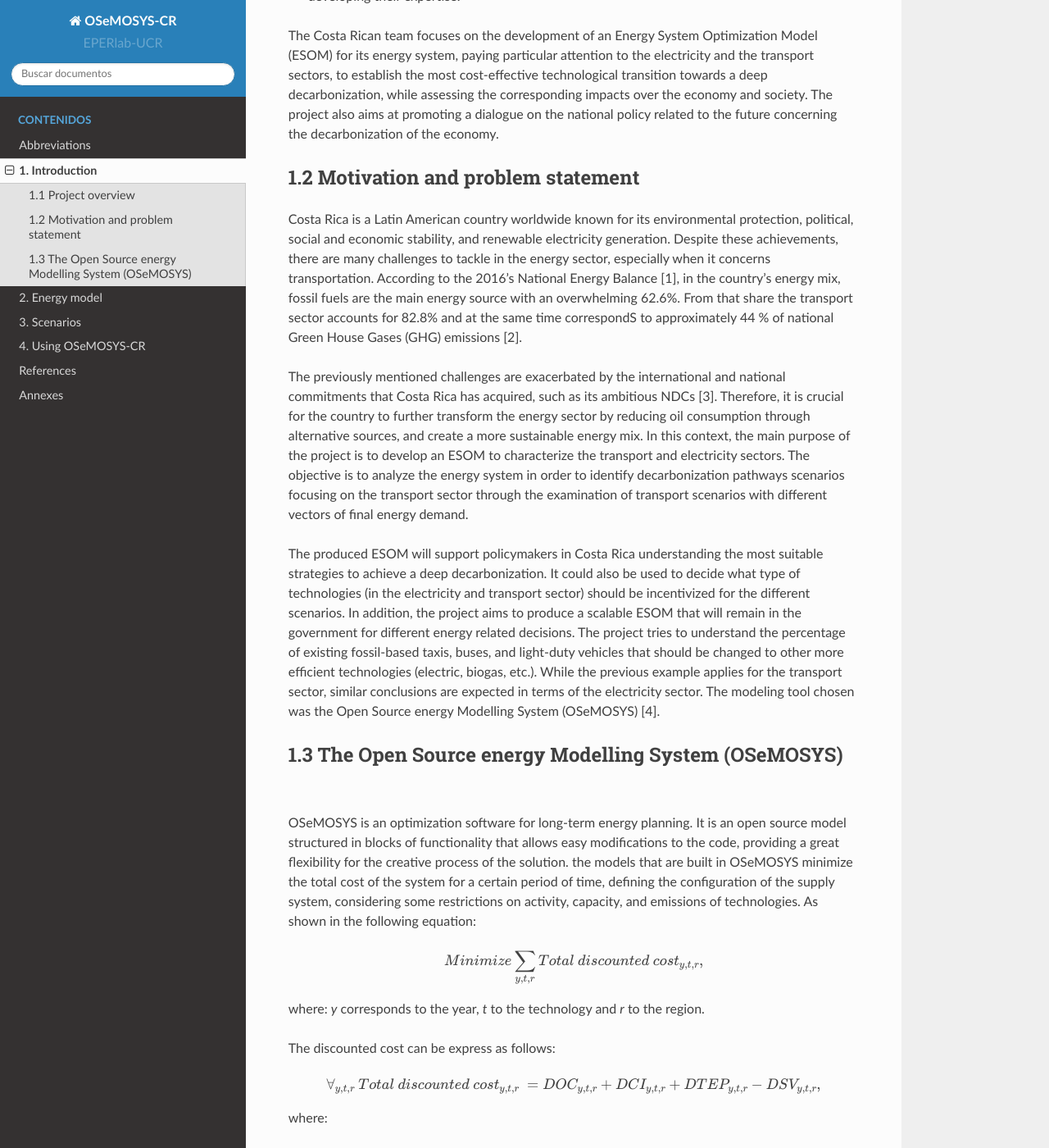
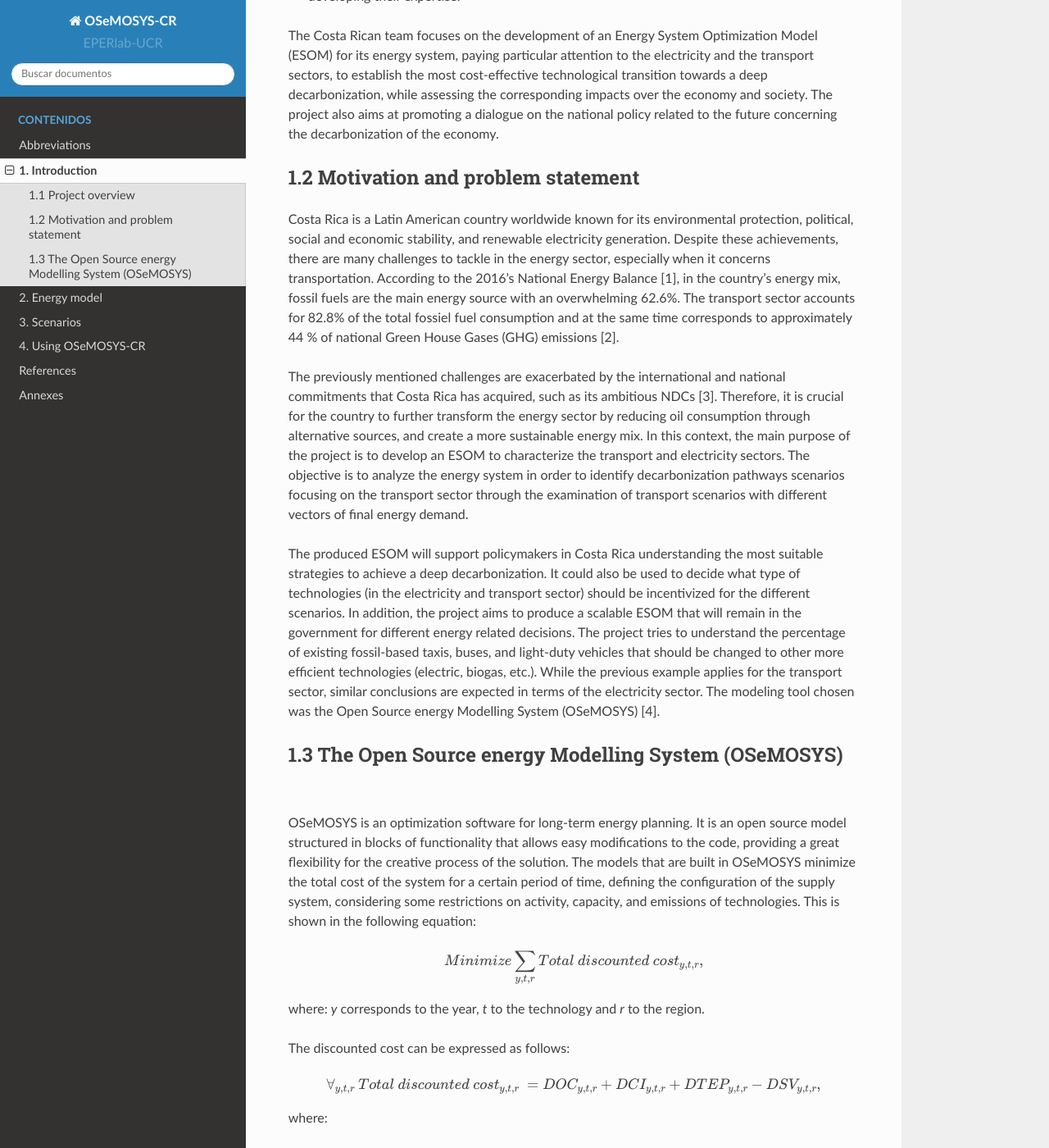
Before and after one commit to EPERLab/OSeMOSYS-CR, a Sphinx documentation site: the page built from docs/01Introduction.rst, in a window 1280 px wide and 1400 px high, scrolled down 712 px. Shown: the whole window at 82% size. Built offline with Sphinx 7.4.7 and the Read the Docs theme 2.0.0, drawn with Linux system fonts in a browser that asks for light colours; some of the changed text lies outside the part shown.

Commit message:
Update 01Introduction.rst

```diff
--- a/docs/01Introduction.rst
+++ b/docs/01Introduction.rst
@@ -21,7 +21,7 @@
 +++++++++
 
 Costa Rica is a Latin American country worldwide known for its environmental protection, political, social and economic stability, and renewable electricity generation. Despite these achievements, there are many challenges to tackle in the energy sector, especially when it concerns transportation. According to the 2016’s National Energy Balance [1], in the country’s energy mix, fossil fuels are
-the main energy source with an overwhelming 62.6%. From that share the transport sector accounts for 82.8% and at the same time correspondS to approximately 44 % of national Green House Gases (GHG) emissions [2].
+the main energy source with an overwhelming 62.6%. The transport sector accounts for 82.8% of the total fossiel fuel consumption and at the same time corresponds to approximately 44 % of national Green House Gases (GHG) emissions [2].
 
 The previously mentioned challenges are exacerbated by the international and national commitments that Costa Rica has acquired, such as its ambitious NDCs [3]. Therefore, it is crucial for the country to further transform the energy sector by reducing oil consumption through alternative sources, and create a more sustainable energy mix. In this context, the main purpose of the project is to develop an ESOM to characterize the transport and electricity sectors. The objective is to analyze the energy system in order to identify decarbonization pathways scenarios focusing on the transport sector through the examination of transport scenarios with different vectors of final energy demand.
 
@@ -30,7 +30,7 @@
 1.3 The Open Source energy Modelling System (OSeMOSYS)
 +++++++++
 
-OSeMOSYS is an optimization software for long-term energy planning. It is an open source model structured in blocks of functionality that allows easy modifications to the code, providing a great flexibility for the creative process of the solution. the models that are built in OSeMOSYS minimize the total cost of the system for a certain period of time, defining the configuration of the supply system, considering some restrictions on activity, capacity, and emissions of technologies. As shown in the following equation:
+OSeMOSYS is an optimization software for long-term energy planning. It is an open source model structured in blocks of functionality that allows easy modifications to the code, providing a great flexibility for the creative process of the solution. The models that are built in OSeMOSYS minimize the total cost of the system for a certain period of time, defining the configuration of the supply system, considering some restrictions on activity, capacity, and emissions of technologies. This is shown in the following equation:
 
 .. math::
 
@@ -38,7 +38,7 @@
 
 where: *y* corresponds to the year, *t* to the technology and *r* to the region.
 
-The discounted cost can be express as follows:
+The discounted cost can be expressed as follows:
 
 .. math::
 
@@ -46,7 +46,7 @@
 
 where:
 
-*	*DOC (Discounted Operational Cost):* Corresponds the cost related to maintenance (fixed, usually associate to capacity) and operation of technologies (variable, linked to fuel uses and level of activity).
+*	*DOC (Discounted Operational Cost):* Corresponds to the cost related to maintenance (fixed, usually associate to capacity) and operation of technologies (variable, linked to fuel uses and level of activity).
 *	*DCI (Discounted Capital Investment):* It is the cost of investment of all technologies selected to supply energy on the whole period.
 *	*DTEP (Discounted Technology Emission Penalty):* It is associated to the use of pollutants. The calculation is based on the emission factor and the activity of technologies and the specific cost by pollutant.
-*	*DSV (Discounted Salvage Value):* As the capital cost of the technologies is discounted during an operational life up to zero, if in the last year the technologies have life, the corresponding value is counted.
+*	*DSV (Discounted Salvage Value):* As the capital cost of the technologies is discounted in the first year the technology is acquired, if in the last year os study the technologies have remaining years of operational life, the corresponding value is counted.
```
